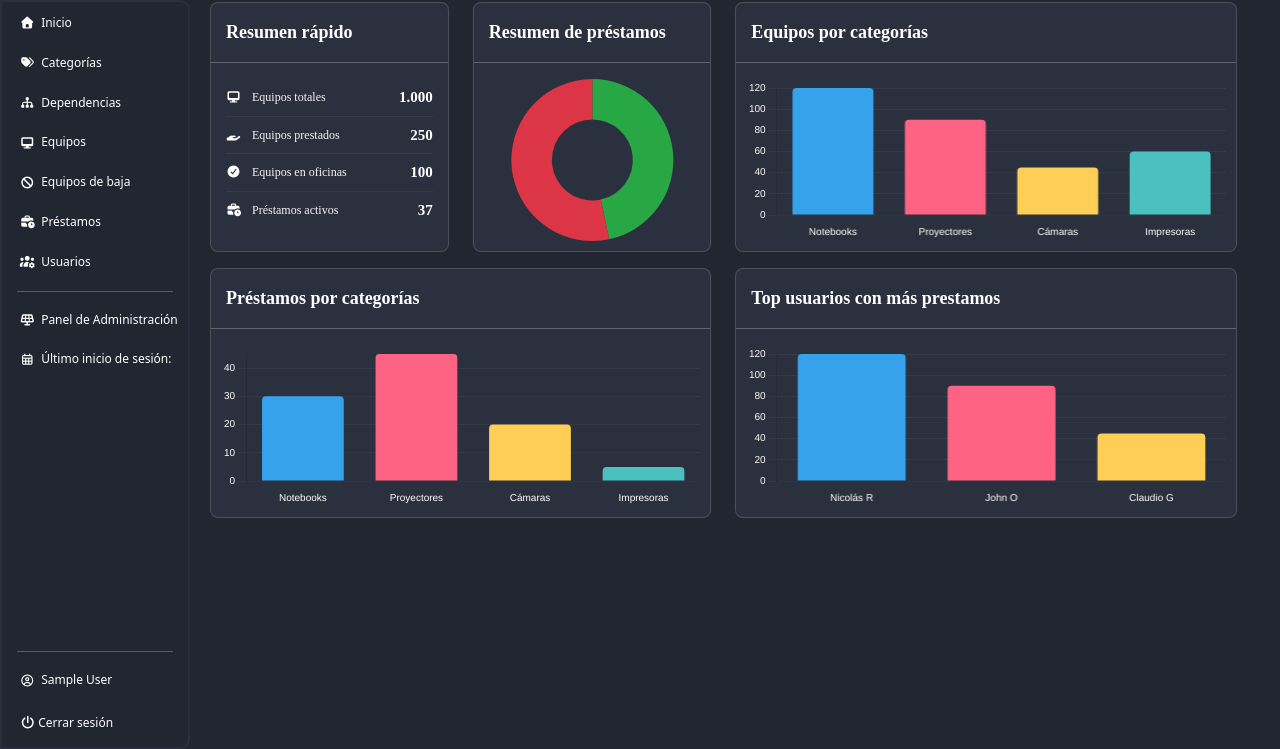
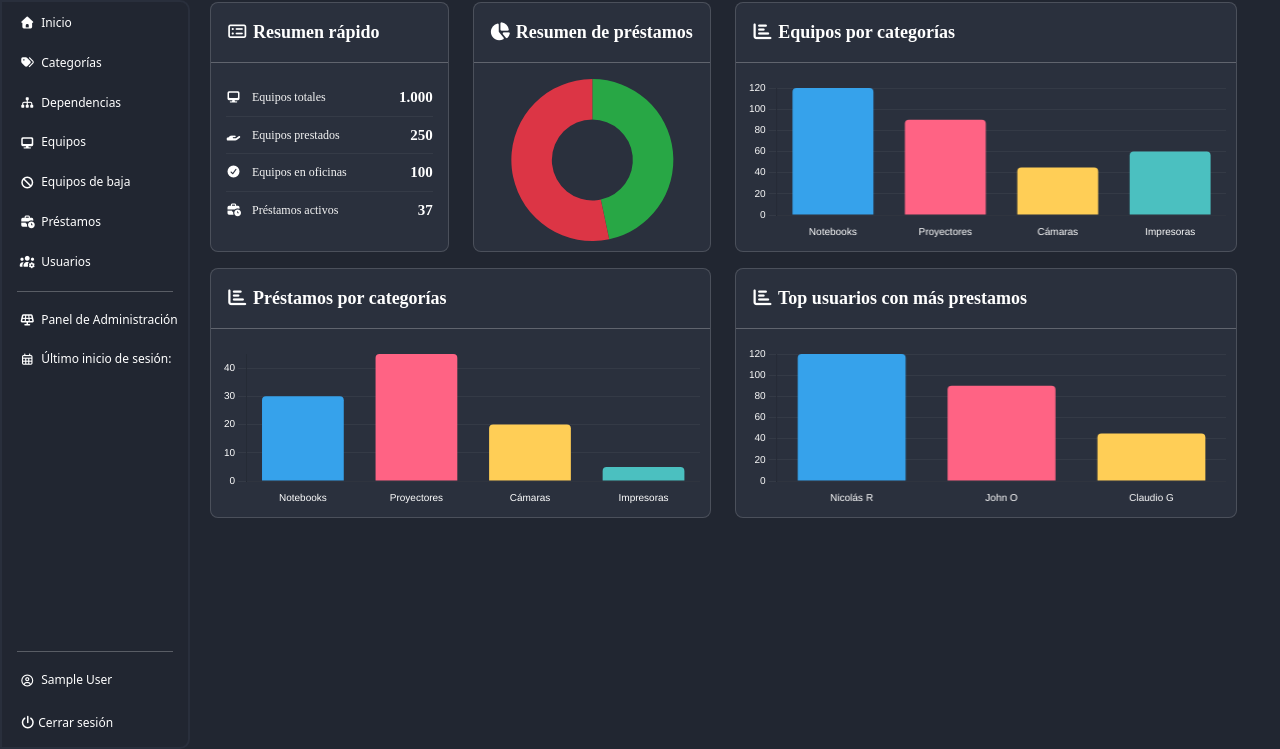
Before and after one commit to Bleack/ROGUER, a Django app: page /panel/ in a window 1280 px wide. Shown: the part 51-800 px from the top of the page. Run offline with Django 5.2, Linux system fonts and the light colour scheme; the visitor is signed in with stand-in values (Sample User, id 1); some libraries are stand-ins or nearby versions; some web fonts are replaced.

Commit message:
Añadido: Iconos de gráficos - Panel

```diff
--- a/panel/templates/panel/inicio.html
+++ b/panel/templates/panel/inicio.html
@@ -7,7 +7,7 @@
 <div class="row">
     <div class="col-12 col-md-3 mb-3">
         <div class="card-home">
-            <div class="tittle">Resumen rápido</div>
+            <div class="tittle"><i class="far fa-list-alt"></i> Resumen rápido</div>
             <hr>
             <ul class="lista">
                 <li>
@@ -31,7 +31,7 @@
     </div>
     <div class="col-12 col-md-3 mb-3">
         <div class="card-home">
-            <div class="tittle">Resumen de préstamos</div>
+            <div class="tittle"><i class="fas fa-chart-pie"></i> Resumen de préstamos</div>
             <hr>
             <div class="contenedor-grafico">
                 <canvas id="chartDevoluciones"></canvas>
@@ -40,7 +40,7 @@
     </div>
     <div class="col-12 col-md-6 mb-3">
         <div class="card-home">
-            <div class="tittle">Equipos por categorías</div>
+            <div class="tittle"><i class="fas fa-chart-bar"></i> Equipos por categorías</div>
             <hr>
             <div class="contenedor-grafico">
                 <canvas id="chartBarras"></canvas>
@@ -49,7 +49,7 @@
     </div>
     <div class="col-12 col-md-6 mb-3">
         <div class="card-home">
-            <div class="tittle">Préstamos por categorías</div>
+            <div class="tittle"><i class="fas fa-chart-bar"></i> Préstamos por categorías</div>
             <hr>
             <div class="contenedor-grafico">
                 <canvas id="chartBarras2"></canvas>
@@ -58,7 +58,7 @@
     </div>
     <div class="col-12 col-md-6 mb-3">
         <div class="card-home">
-            <div class="tittle">Top usuarios con más prestamos</div>
+            <div class="tittle"><i class="fas fa-chart-bar"></i> Top usuarios con más prestamos</div>
             <hr>
             <div class="contenedor-grafico">
                 <canvas id="chartBarras3"></canvas>
```
